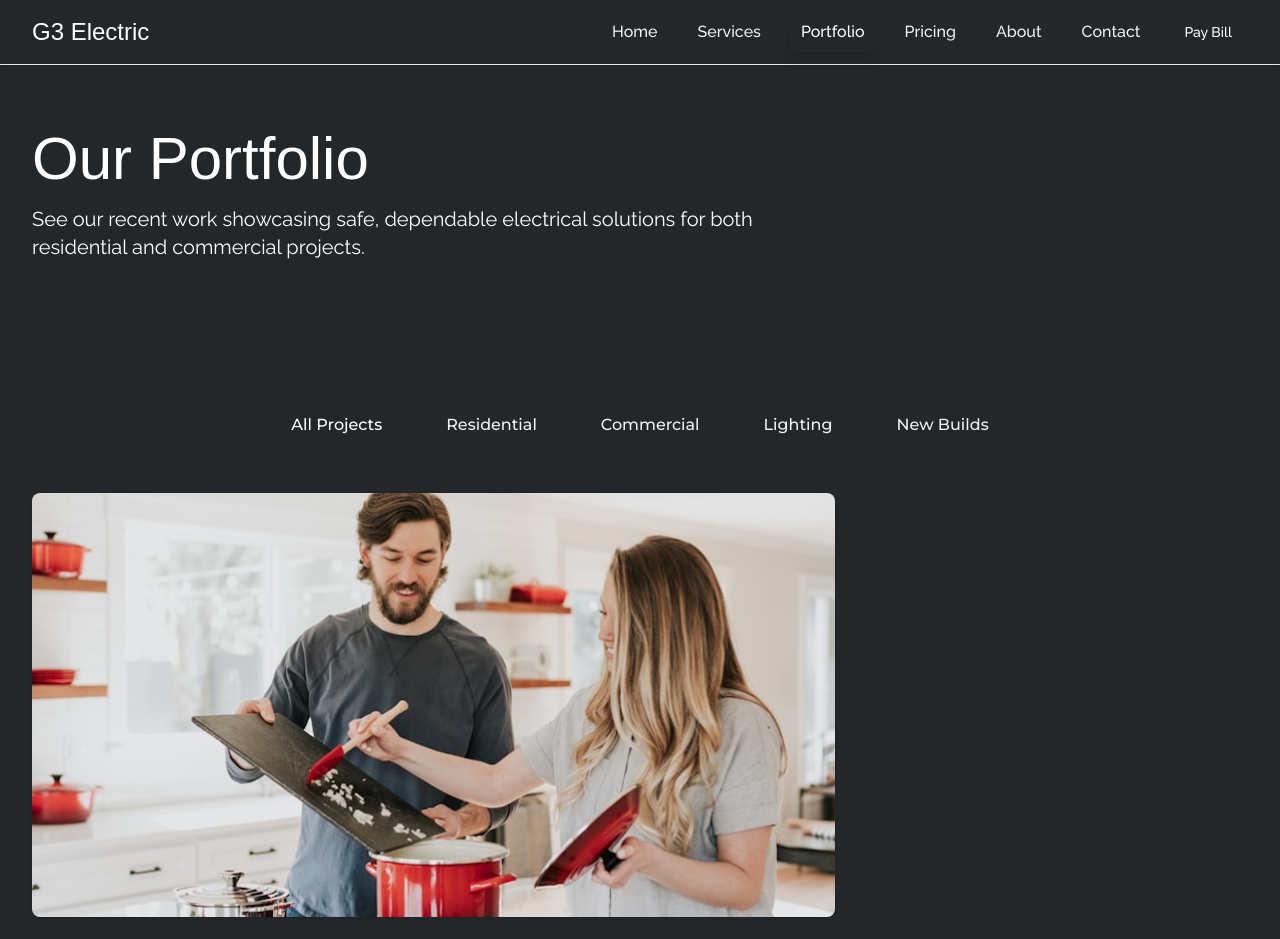
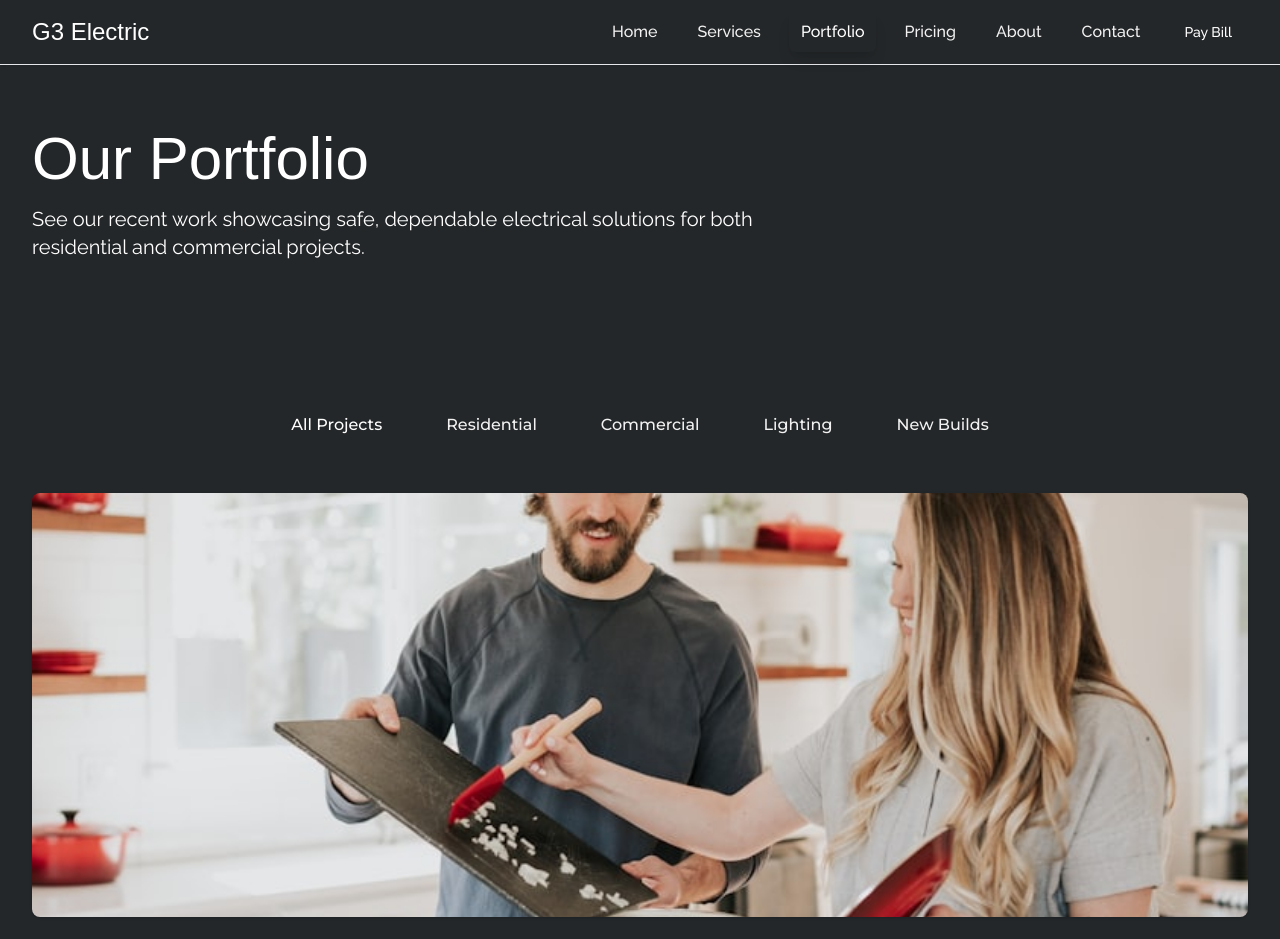
Before and after one commit to g3electricdsm-design/g3, a Next.js app: page /portfolio in a window 1280 px wide. Shown: the top 939 px of the page. Built offline with nearby package versions, Linux system fonts and the light colour scheme; a web font is replaced by a local one.

Commit message:
🎨 Make first project image span 3 columns wide
- Updated getSizeClasses function to accept index parameter
- First project (index 0) now spans 3 columns and 2 rows
- Enhanced portfolio grid layout for better visual hierarchy
- Maintains responsive design for mobile devices

```diff
--- a/src/app/portfolio/page.tsx
+++ b/src/app/portfolio/page.tsx
@@ -27,7 +27,12 @@ export default function Portfolio() {
     };
   }, []);
 
-  const getSizeClasses = (size: string) => {
+  const getSizeClasses = (size: string, index: number) => {
+    // First project spans 3 columns wide
+    if (index === 0) {
+      return 'md:col-span-3 md:row-span-2';
+    }
+
     switch (size) {
       case 'large':
         return 'md:col-span-2 md:row-span-2';
@@ -101,11 +106,11 @@ export default function Portfolio() {
 
           {/* Bento Box Grid */}
           <div className="grid grid-cols-1 md:grid-cols-3 gap-6 auto-rows-[200px]">
-            {portfolioItems.map((item) => (
+            {portfolioItems.map((item, index) => (
               <Link
                 key={item.id}
                 href={`/portfolio/${item.id}`}
-                className={`group relative overflow-hidden rounded-lg shadow-sm hover:shadow-lg transition-all duration-300 cursor-pointer block ${getSizeClasses(item.size)}`}
+                className={`group relative overflow-hidden rounded-lg shadow-sm hover:shadow-lg transition-all duration-300 cursor-pointer block ${getSizeClasses(item.size, index)}`}
               >
                 {/* Project Image */}
                 <div className="absolute inset-0">
```
